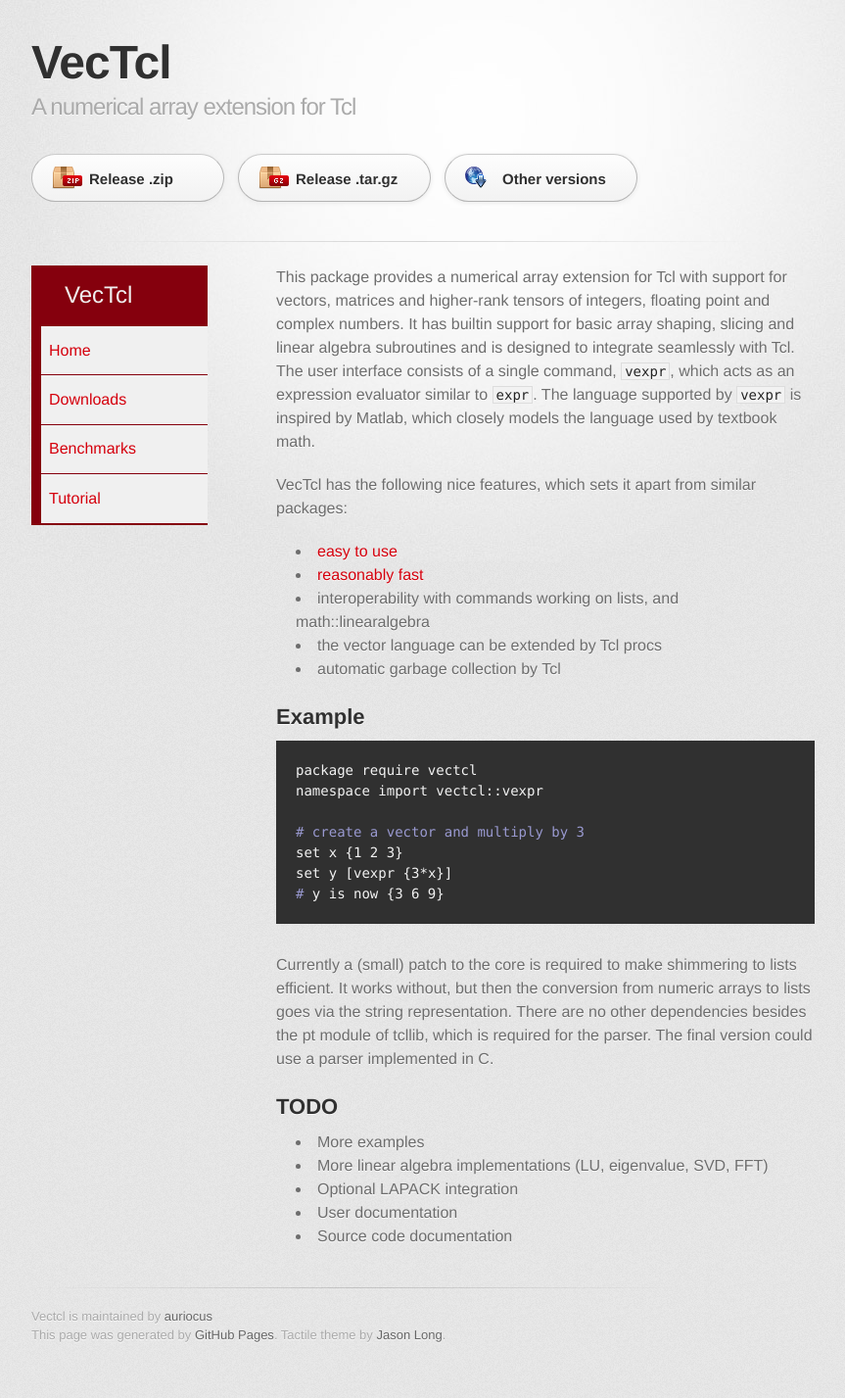
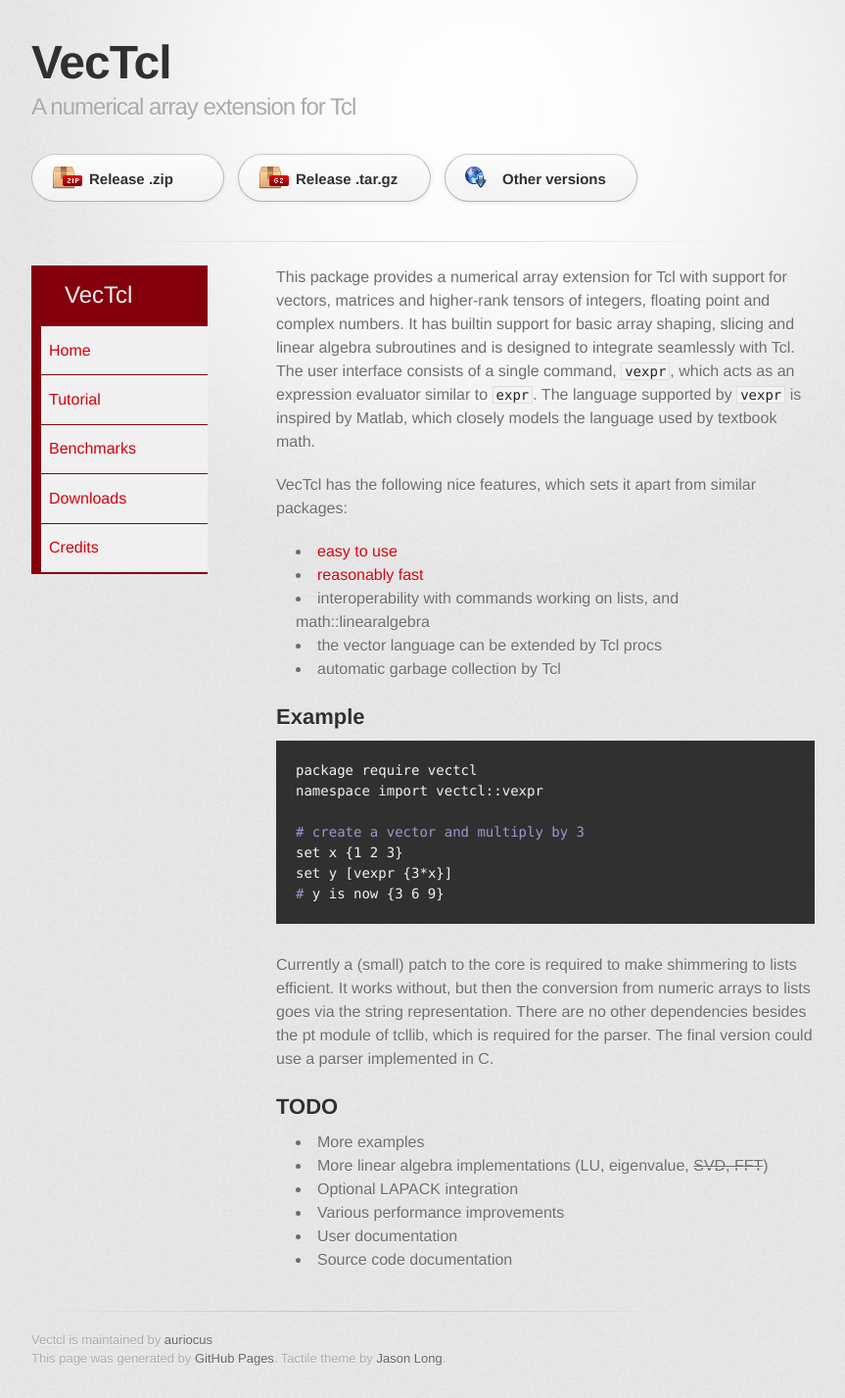
Before and after one commit to auriocus/VecTcl, a Jekyll site: the page built from index.md, in a window 1280 px wide. Shown: the whole page at 98% size, without its empty margins (148-1011 px from the left). Built offline with Jekyll 4.4.1, drawn with Linux system fonts in a browser that asks for light colours; before the commit the page ends 1403 px from its top, so only the background shows below that.

Commit message:
Add credits / reorder navigation links

```diff
--- a/_includes/nav.html
+++ b/_includes/nav.html
@@ -11,24 +11,17 @@
     	    Home
     	    </a>
     	</li>
-    	<li>
-    		<a href="{{ site.baseurl }}/downloads.html">
-    	    Downloads
-    	    </a>
-    	</li>
-        {% for p in site.pages %}
+		{% assign sorted_pages = site.pages | sort:"name" %}
+        {% for p in sorted_pages %}
         	{% if p.bench  %}
         	{% else %}
 			{% if p.home %}
-			{% else %}
-			{% if p.downloads %}
 			{% else %}
         <li>
         	<a {% if p.url == page.url %}class="active"{% endif %} href="{{ site.baseurl }}{{ p.url }}">
             {{ p.subtitle }}
             </a>
         </li>
-		{% endif %}
         {% endif %}
         {% endif %}
         {% endfor %}
--- a/index.md
+++ b/index.md
@@ -15,7 +15,7 @@
 
 VecTcl has the following nice features, which sets it apart from similar packages:
 
-- [easy to use]({{ site.baseurl }}/examples.html)
+- [easy to use]({{ site.baseurl }}/tutorial.html)
 - [reasonably fast]({{ site.baseurl }}/benchmarks.html)
 - interoperability with commands working on lists, and math::linearalgebra
 - the vector language can be extended by Tcl procs
@@ -45,7 +45,8 @@
 TODO
 ----
 * More examples
-* More linear algebra implementations (LU, eigenvalue, SVD, FFT)
+* More linear algebra implementations (LU, eigenvalue, <s>SVD, FFT</s>)
 * Optional LAPACK integration
+* Various performance improvements
 * User documentation
 * Source code documentation
```
Also changed, not shown: 10-tutorial.md (renamed from examples.md, +1 -0 lines), 20-benchmarks.md (renamed from benchmarks.md, +1 -0 lines), 30-downloads.md (renamed from downloads.md, +1 -0 lines), 90-credits.md (added, +16 -0 lines).
